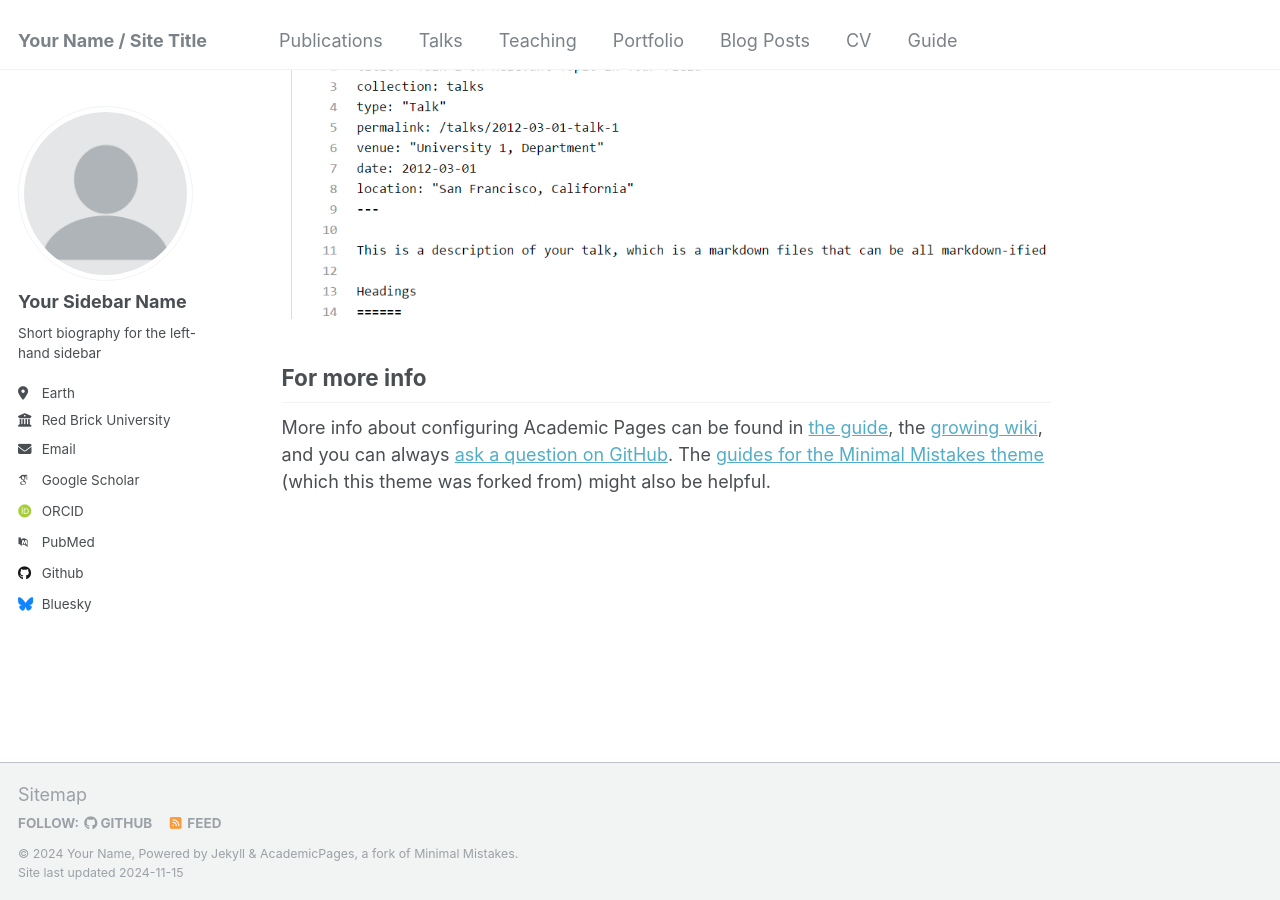
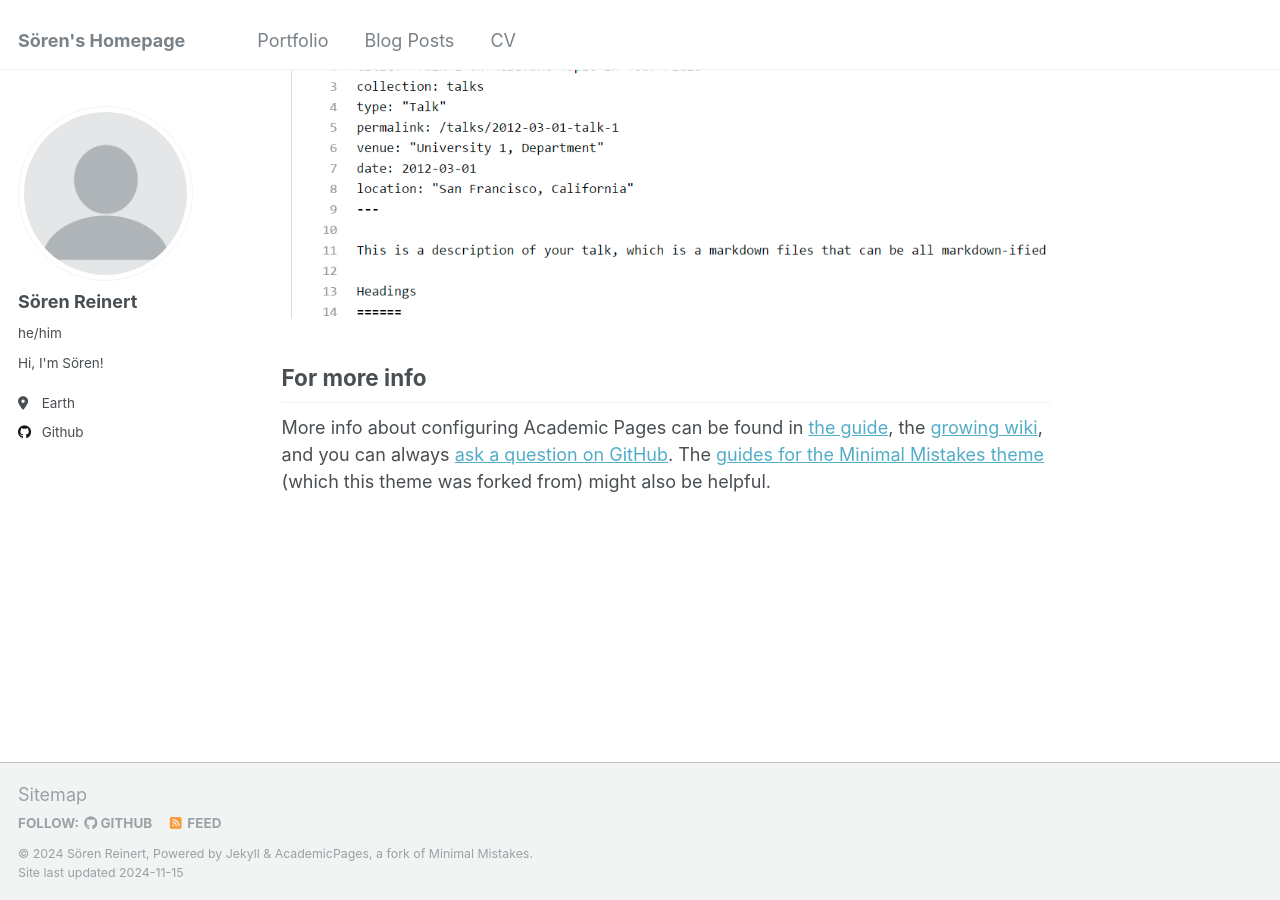
Before and after one commit to soe-reinert/soe-reinert.github.io, a Jekyll site: the page built from _pages/about.md, in a window 1280 px wide and 900 px high, scrolled down 2643 px. Built offline with Jekyll 4.4.1, drawn with Linux system fonts in a browser that asks for light colours; some web fonts are replaced.

Commit message:
Update config and navigation

```diff
--- a/_config.yml
+++ b/_config.yml
@@ -8,13 +8,13 @@
 
 # Basic Site Settings
 locale                   : "en-US"
-title                    : "Your Name / Site Title"
+title                    : "Sören's Homepage"
 title_separator          : "-"
-name                     : &name "Your Name"
+name                     : &name "Sören Reinert"
 description              : &description "personal description"
-url                      : https://academicpages.github.io # the base hostname & protocol for your site e.g. "https://[your GitHub username].github.io"
+url                      : https://soe-reinert.github.io/ # the base hostname & protocol for your site e.g. "https://[your GitHub username].github.io"
 baseurl                  : "" # the subpath of your site, e.g. "/blog"
-repository               : "academicpages/academicpages.github.io"
+repository               : "soe-reinert/soe-reinert.github.io"
 
 # Site Author - The following control what appear as part of the author content on the side bar.
 #               If a field is blank the icon and link will not appear, otherwise it will be shown.
@@ -22,21 +22,21 @@ repository               : "academicpages/academicpages.github.io"
 author:
   # Biographic information
   avatar           : "profile.png"
-  name             : "Your Sidebar Name"
-  pronouns         : # example: "she/her"
-  bio              : "Short biography for the left-hand sidebar"
+  name             : "Sören Reinert"
+  pronouns         : "he/him"
+  bio              : "Hi, I'm Sören!"
   location         : "Earth"
-  employer         : "Red Brick University"
+  employer         : # "Red Brick University"
   uri              : # URL
-  email            : "none@example.org"
+  email            : # "none@example.org"
 
   # Academic websites
   arxiv            : # URL - Update with the correct link to your profile
-  googlescholar    : "https://scholar.google.com/citations?user=PS_CX0AAAAAJ"
+  googlescholar    : # "https://scholar.google.com/citations?user=PS_CX0AAAAAJ"
   impactstory      : # URL
-  orcid            : "http://orcid.org/yourorcidurl"
+  orcid            : # "http://orcid.org/yourorcidurl"
   semantic         : # URL
-  pubmed           : "https://www.ncbi.nlm.nih.gov/pubmed/?term=john+snow"
+  pubmed           : # "https://www.ncbi.nlm.nih.gov/pubmed/?term=john+snow"
   researchgate     : # URL
   scopus           : # URL
 
@@ -44,12 +44,12 @@ author:
   bitbucket        : # Username - Update with your username on the site
   codepen          : # Username
   dribbble         : # Username
-  github           : "academicpages"
+  github           : "soe-reinert"
   kaggle           : # Username
   stackoverflow    : # User number or user number and name (i.e., use "1" or "1/jeff-atwood")
 
   # Social media
-  bluesky          : "bsky.app" # Replace this with you Bluesky username
+  bluesky          : # "bsky.app" # Replace this with you Bluesky username
   facebook         : # Username
   flickr           : # Username
   foursquare       : # Username
```
Also changed, not shown: _data/navigation.yml (+8 -8 lines).
